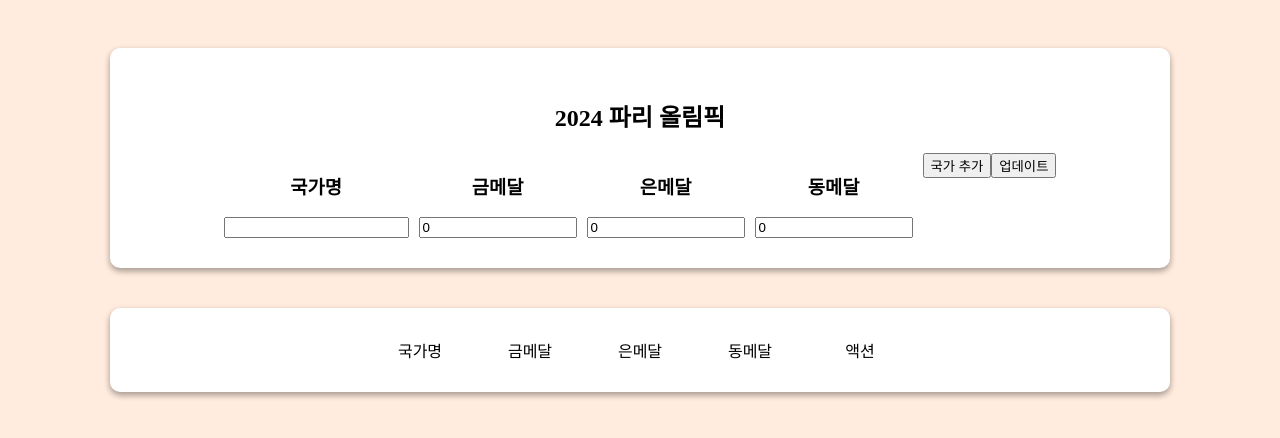
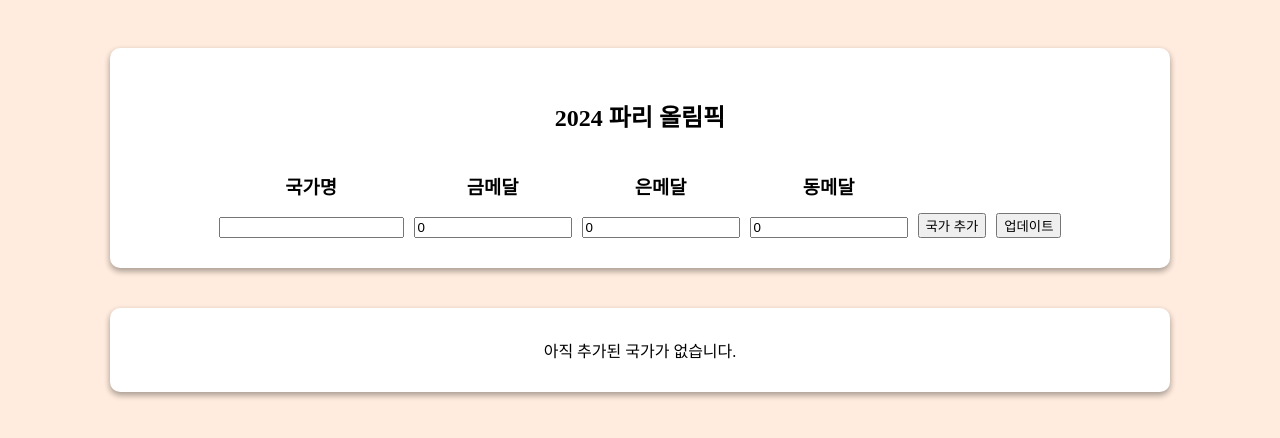
Before and after one commit to cara656513/olympic-medal-tracker, a React (Vite) app: page / in a window 1280 px wide. Shown: the top 438 px of the page. Built offline with nearby package versions, Linux system fonts and the light colour scheme.

Commit message:
3항연산자 수정

```diff
--- a/src/App.jsx
+++ b/src/App.jsx
@@ -144,7 +144,13 @@ function App() {
                 return <MedalInput key={item.text} item={item} />;
               })}
 
-              <div>
+              <div
+                style={{
+                  display: "flex",
+                  alignItems: "end",
+                  gap: "10px",
+                }}
+              >
                 <button type="submit">국가 추가</button>
                 <button type="button" onClick={handleEdit}>
                   업데이트
@@ -154,19 +160,28 @@ function App() {
           </div>
         </div>
         <div style={style}>
+          {allInfo.length === 0 ? (
+            <div>아직 추가된 국가가 없습니다.</div>
+          ) : (
+            <div>
               <div style={alignStyle}>
                 {listItems.map(function (item) {
                   return <div style={indexStyle}>{item}</div>;
                 })}
               </div>
-
               {allInfo
                 .sort((a, b) => b.gold - a.gold)
                 .map(function (info) {
                   return (
-                <Info key={info.id} info={info} handleDelete={handleDelete} />
+                    <Info
+                      key={info.id}
+                      info={info}
+                      handleDelete={handleDelete}
+                    />
                   );
                 })}
+            </div>
+          )}
         </div>
       </div>
     </>
```
Lines whose indentation alone changed are shown as unchanged.
